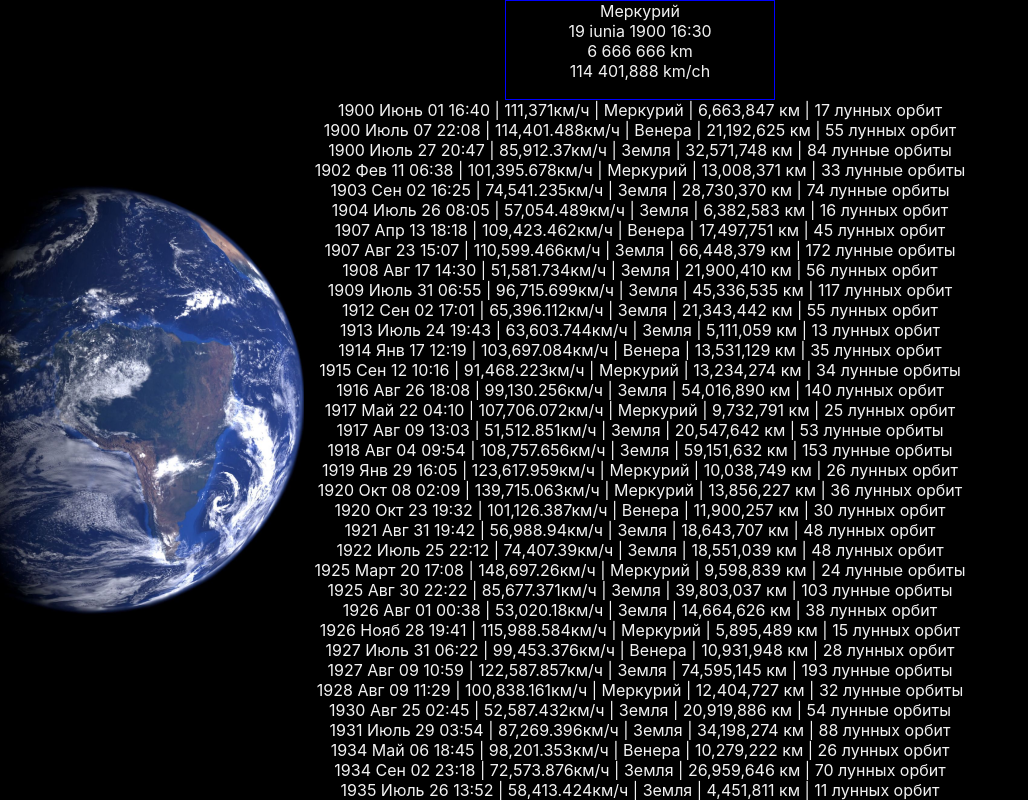
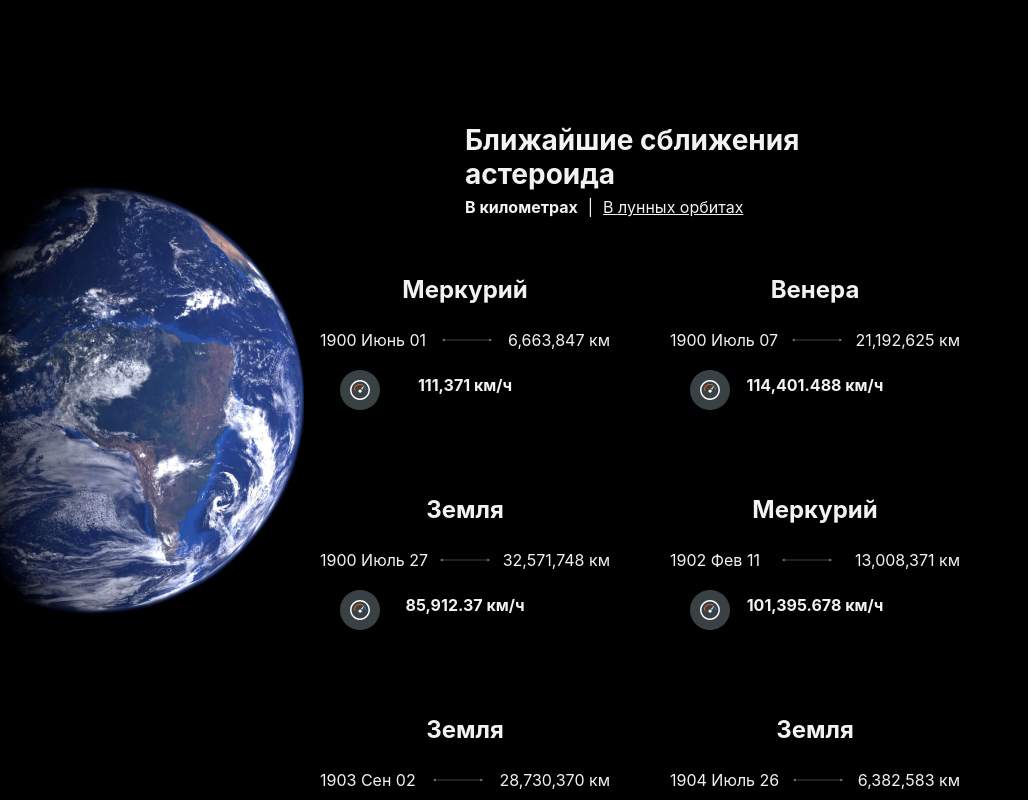
Before and after one commit to LavrCheck/space, a React (Create React App) app: page /info/1 in a window 1280 px wide. Shown: the top 800 px of the page, without its empty margins (0-1028 px from the left). Built offline with nearby package versions, Linux system fonts and the light colour scheme.

Commit message:
info without listUnit ready

```diff
--- a/src/Images/Svgs.sass
+++ b/src/Images/Svgs.sass
@@ -2,3 +2,4 @@ $BackgroundSvg: url('appBackground.svg')
 $ArrowSvg: url('arrow.svg')
 $AsteroidSvg: url('asteroid.svg')
 $AlarmSvg: url('alarm.svg')
+$SpeedSvg: url('speed.svg')
--- a/src/components/AsteroidsList.tsx
+++ b/src/components/AsteroidsList.tsx
@@ -1,4 +1,4 @@
-import React, {useState, useEffect} from "react";
+import React, { useState, useEffect } from "react";
 import example from '../exemjopa.json'
 import { getList } from '../api'
 import { ListUnit } from "./ListUnit";
@@ -11,7 +11,7 @@ const convertList = (data: any): any[] => {
       name: x.name,
       diameter: Math.floor(x.estimated_diameter.meters.estimated_diameter_max),
       isDangerous: x.is_potentially_hazardous_asteroid,
-        lunar:convertLunar( Number(x.close_approach_data[0].miss_distance.lunar.split('.')[0])),
+      lunar: convertLunar(Number(x.close_approach_data[0].miss_distance.lunar.split('.')[0])),
       kilometers: Number(x.close_approach_data[0].miss_distance.kilometers.split('.')[0]).toLocaleString() + ' км',
       maxApproachDate: convertDate(x.close_approach_data[0].close_approach_date_full.split(' ')[0]),
       id: x.id
@@ -50,15 +50,15 @@ const convertList = (data: any): any[] => {
     .replace('-Dec-', ' Дек ')
 }
 
-export function AsteroidsList ({
+export function AsteroidsList({
   isDistance,
   selected,
   selectedAsteroids,
-  }:{
+}: {
   isDistance: boolean
   selected: (data: any) => void
   selectedAsteroids: any[]
-  }){
+}) {
 
   let [asteroids, setAsteroids] = useState<any[]>([])
 
@@ -78,16 +78,17 @@ export function AsteroidsList ({
 
   return (
     <div className='AsteroidsList'>
-          {asteroids.map((x: any) => <ListUnit
+      {asteroids.map((x: any, i) => <ListUnit
+        key={i}
         date={x.maxApproachDate}
         distance={isDistance ? x.kilometers : x.lunar}
         name={x.name}
         size={x.diameter}
         isAlarm={x.isDangerous}
-            choice={() => selected(x) }
+        choice={() => selected(x)}
         childrenButton={'ЗАКАЗАТЬ'}
         isAsteroidSelected={selectedAsteroids.some((a: { name: any; }) => a.name === x.name)}
-            goInfo={()=> navigate(`/info/${x.id}`)}
+        goInfo={() => navigate(`/info/${x.id}`)}
       />)}
     </div>
   )
--- a/src/components/DiameterSelection.sass
+++ b/src/components/DiameterSelection.sass
@@ -1,6 +1,6 @@
 .DiameterSelection
     width: 100%
-    max-width: 300px
+    max-width: 350px
     height: 100px
     margin: 120px 0 20px 0
     display: flex
--- a/src/components/DiameterSelection.tsx
+++ b/src/components/DiameterSelection.tsx
@@ -4,21 +4,23 @@ import './DiameterSelection.sass'
 export function DiameterSelection({
     isDistance,
     Change,
-    }:{
-    isDistance : boolean
+    name = 'Ближайшие подлеты астероидов',
+}: {
+    isDistance?: boolean
     Change: (value: boolean) => void
-    }){
+    name?: string
+}) {
 
-    const selectedStyle = {fontWeight: '700', textDecoration: 'unset'}
+    const selectedStyle = { fontWeight: '700', textDecoration: 'unset' }
 
     return <>
-    <div className='DiameterSelection'>
-        <h1>Ближайшие подлеты астероидов</h1>
-        <div className='spanContainer'>
-            <span style={isDistance ? selectedStyle : {}} onClick={()=> Change(true)}>В километрах</span>
-            <p>|</p>
-            <span style={!isDistance ? selectedStyle : {}} onClick={()=> Change(false)}>В лунных орбитах</span>
+        <div className='DiameterSelection'>
+            <h1>{name}</h1>
+            <div className='spanContainer'>
+                <span style={isDistance ? selectedStyle : {}} onClick={() => Change(true)}>В километрах</span>
+                <p>|</p>
+                <span style={!isDistance ? selectedStyle : {}} onClick={() => Change(false)}>В лунных орбитах</span>
+            </div>
         </div>
-    </div>
     </>
 }
--- /dev/null
+++ b/src/components/Info.sass
@@ -0,0 +1,13 @@
+.Info
+    display: flex
+    flex-direction: column
+    justify-content: center
+    align-items: center
+
+
+    .unitsContainer
+        width: 800px
+        display: flex
+        flex-direction: row
+        flex-wrap: wrap
+        justify-content: center
--- a/src/components/Info.tsx
+++ b/src/components/Info.tsx
@@ -5,17 +5,21 @@ import jInfo from '../info.json'
 import { convertDate } from "./AsteroidsList"
 import { convertLunar } from "./AsteroidsList"
 import { InfoUnit } from "./InfoUnit"
+import './Info.sass'
+import { DiameterSelection } from "./DiameterSelection"
 
-export function Info () {
+export function Info({
+}:{
+}) {
 
-    let {id}:any = useParams()
+    let { id }: any = useParams()
     let [allInfo, setAllInfo] = useState<any[]>([])
 
-    function convertAllInfo(data:any): any[] {
-        return data.close_approach_data.flat().map((x:any)=>{
+    function convertAllInfo(data: any): any {
+        return data.close_approach_data.flat().map((x: any) => {
             return {
-                date: convertDate(x.close_approach_date_full),
-                speed: Number(x.relative_velocity.kilometers_per_hour).toLocaleString() + 'км/ч',
+                date: convertDate(x.close_approach_date_full).split(' ').splice(0, 3).join(' '),
+                speed: Number(x.relative_velocity.kilometers_per_hour).toLocaleString() + ' км/ч',
                 orbit: convertOrbit(x.orbiting_body),
                 distanceKm: Number(x.miss_distance.kilometers.split('.')[0]).toLocaleString() + ' км',
                 distanceLun: convertLunar(Number(x.miss_distance.lunar.split('.')[0])),
@@ -23,23 +27,42 @@ export function Info () {
         })
     }
 
-    useEffect(()=>{
+    useEffect(() => {
         // getUnit(id).then((data)=> {})
         setAllInfo(convertAllInfo(jInfo))
-    },[jInfo])
+    }, [jInfo])
 
-    function convertOrbit (data:string) {
+    function convertOrbit(data: string) {
         return data.replace('Merc', 'Меркурий')
-        .replace('Venus', 'Венера')
-        .replace('Earth', 'Земля')
+            .replace('Venus', 'Венера')
+            .replace('Earth', 'Земля')
     }
 
 
+
+    let [isDistance, setIsDistance] = useState(true)
+
+
     return <>
-            <InfoUnit/>
-            {
-                allInfo.map((x)=> <p>{x.date} | {x.speed} | {x.orbit} | {x.distanceKm} | {x.distanceLun}</p>)
-            }
-        </>
+        <div className="Info">
+            <DiameterSelection
+                Change={(b) => setIsDistance(b)}
+                isDistance={isDistance}
+                name="Ближайшие сближения астероида"
+            />
+
+            <div className="unitsContainer">
+                {
+                        allInfo.map((x) =>{
+                        return <InfoUnit
+                        date={x.date}
+                        distance={isDistance ? x.distanceKm : x.distanceLun}
+                        orbit={x.orbit}
+                        speed={x.speed}
+                    />})
+                }
+            </div>
+        </div>
+    </>
 
 }
--- a/src/components/InfoUnit.sass
+++ b/src/components/InfoUnit.sass
@@ -1,7 +1,42 @@
 .InfoUnit
-    max-width: 270px
+    max-width: 290px
     width: 95%
-    height: 100px
-    border: 1px solid blue
+    height: 150px
+    // border: 1px solid blue
+    display: flex
+    justify-content: space-between
+    flex-direction: column
+    margin: 35px 30px
+    position: relative
+
+    img
+
+    h1
+        font-size: 24px
+        font-weight: 700
+
+    p
+        font-size: 16px
+        font-weight: 700
 
     .middleInfo
+        display: flex
+        justify-content: space-between
+        width: 100%
+
+        p
+            font-size: 16px
+            font-weight: 400
+
+        img
+            width: 50px
+
+
+    .botInfo
+        height: 50px
+
+        img
+            position: absolute
+            left: 20px
+            bottom: 15px
+            width: 40px
--- a/src/components/InfoUnit.tsx
+++ b/src/components/InfoUnit.tsx
@@ -1,13 +1,32 @@
 import './InfoUnit.sass'
+import arrow from '../Images/arrow.svg'
+import speedSvg from '../Images/speed.svg'
 
-export function InfoUnit() {
+export function InfoUnit({
+    orbit,
+    date,
+    distance,
+    speed,
+}: {
+    orbit: string
+    date: any
+    distance: any
+    speed: any
+}) {
+
+
     return <>
         <div className="InfoUnit">
-            <p>Меркурий</p>
+            <h1>{orbit}</h1>
             <div className='middleInfo'>
-                <p>19 iunia 1900 16:30</p> <p> 6 666 666 km</p>
+                <p>{date}</p>
+                <img src={arrow} alt='arrow' />
+                <p>{distance}</p>
             </div>
-            <p>114 401,888 km/ch</p>
+            <div className='botInfo'>
+                <img src={speedSvg} alt='speed' />
+                <p>{speed}</p>
+            </div>
         </div>
     </>
 }
--- a/src/components/ListUnit.tsx
+++ b/src/components/ListUnit.tsx
@@ -57,7 +57,7 @@ export function ListUnit({
             <div className='BottomInfo'>
                 <Button onClick={() => {
                     if (choice) { choice() }
-                    }}
+                }}
                     disabled={isAsteroidSelected}>{!isAsteroidSelected ? childrenButton : 'В КОРЗИНЕ'}</Button>
                 <Button small={true} onClick={goInfo}>?</Button>
             </div>
```
Also changed, not shown: src/App.tsx (+14 -11 lines), src/Images/speed.svg (added). Lines whose indentation alone changed are shown as unchanged.
